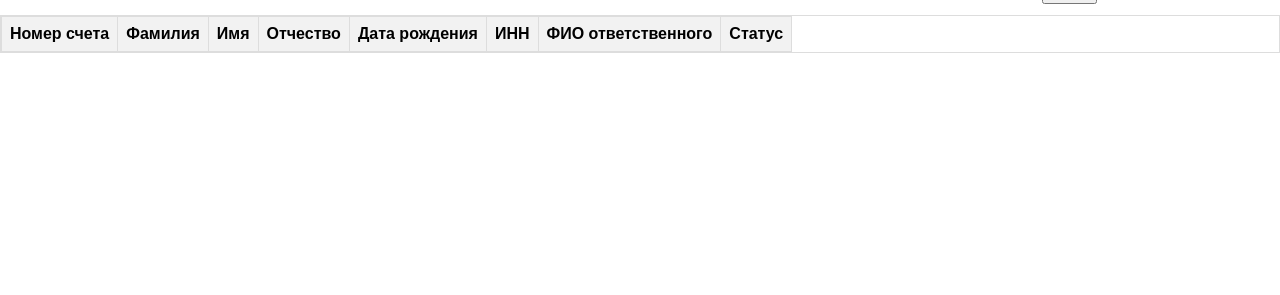
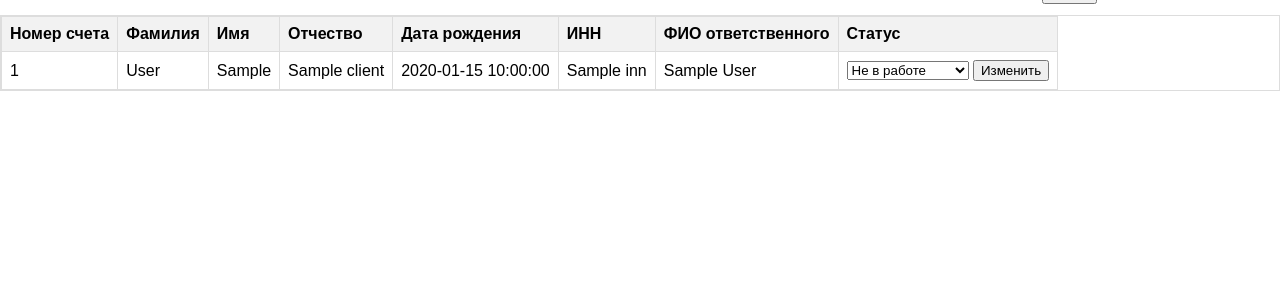
Before and after one commit to Sergey37777/aton_intern, a FastAPI app: template templates/base.html in a window 1280 px wide. Shown: the part 65-360 px from the top of the page. Run offline with FastAPI, Linux system fonts and the light colour scheme; the template is opened without the code that fills it: most values are stand-ins (such as "Sample title", 1, 10 or a date in 2020); lists and menus that the app fills with data are empty.

Commit message:
refactored base temlate

```diff
--- a/templates/base.html
+++ b/templates/base.html
@@ -21,6 +21,22 @@
             </form>
         </div>
     </div>
+    <div id="register-form" class="modal">
+        <div class="modal-content">
+            <span class="close">&times;</span>
+            <form action="/auth/signup" method="POST">
+                <label for="fullname">ФИО:</label>
+                <input type="text" id="fullname" name="full_name" required>
+                <label for="username">Логин:</label>
+                <input type="text" id="reg_username" name="username" required>
+                <label for="password">Пароль:</label>
+                <input type="password" id="reg_password" name="password" required>
+                <label for="reg_confirm-password">Повторите пароль:</label>
+                <input type="password" id="reg_confirm-password" name="password_confirm" required>
+                <button type="submit">Зарегистрироваться</button>
+            </form>
+        </div>
+    </div>
     <header>
         <nav>
             <div class="nav-links">
@@ -30,6 +46,7 @@
                 {% if token %}
                 <span id="user-greeting" style="display:block;">Здравствуйте, <span id="user">{{ token }}</span></span>
                 <button onclick="login()" id="login-btn" style="display:none;">Войти</button>
+                <button onclick="register()" id="register-btn" style="display:none;">Регистрация</button>
                 <button onclick="logout()" id="logout-btn" style="display:block;">Выйти</button>
                 {% else %}
                 <span id="user-greeting" style="display:none;">Здравствуйте, <span id="user">{{ token }}</span></span>
@@ -38,11 +55,18 @@
                 <button onclick="logout()" id="logout-btn" style="display:none;">Выйти</button>
                 {% endif %}
             </div>
+            {% if token %}
+            <div class="sign-up" style="display:none;">
+            {% else %}
+            <div class="sign-up" style="display:block;">
+            {% endif %}
+
+
         </nav>
     </header>
     <main>
         {% if token %}
-        <table id="clients-table" style="display:block;">
+        <table id="clients-table" style="display:block">
         {% else %}
         <table id="clients-table" style="display:none;">
         {% endif %}
@@ -59,7 +83,29 @@
                 </tr>
             </thead>
             <tbody>
-                <!-- Данные заполняются динамически -->
+                {% for client in clients %}
+                <tr>
+                    <td>{{ client.account_number }}</td>
+                    <td>{{ client.last_name }}</td>
+                    <td>{{ client.first_name }}</td>
+                    <td>{{ client.middle_name }}</td>
+                    <td>{{ client.birth_date }}</td>
+                    <td>{{ client.inn }}</td>
+                    <td>{{ client.responsible_user.full_name }}</td>
+                    <td>
+                        <form method="post" action="/update-status">
+                            <input type="hidden" name="client_id" value="{{ client.id }}">
+                            <select name="status">
+                                <option value="NOT_IN_WORK" {% if client.status == Status.NOT_IN_WORK %}selected{% endif %}>Не в работе</option>
+                                <option value="IN_WORK" {% if client.status == Status.IN_WORK %}selected{% endif %}>В работе</option>
+                                <option value="DENIED" {% if client.status == Status.DENIED %}selected{% endif %}>Отказ</option>
+                                <option value="DEAL_CLOSED" {% if client.status == Status.DEAL_CLOSED %}selected{% endif %}>Сделка закрыта</option>
+                            </select>
+                            <button type="submit">Изменить</button>
+                        </form>
+                    </td>
+                </tr>
+                {% endfor %}
             </tbody>
         </table>
     </main>
```
